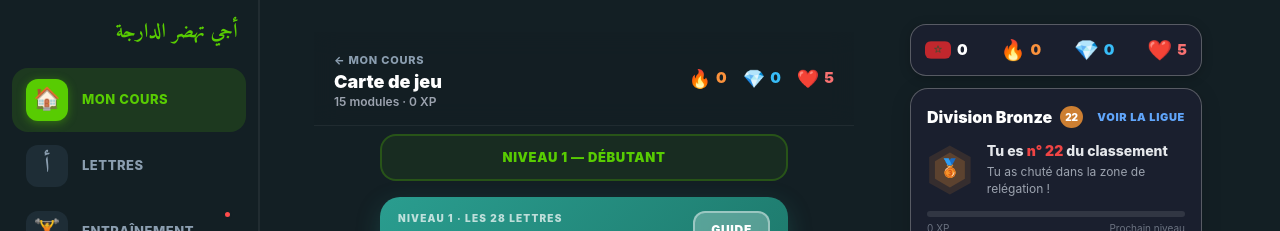
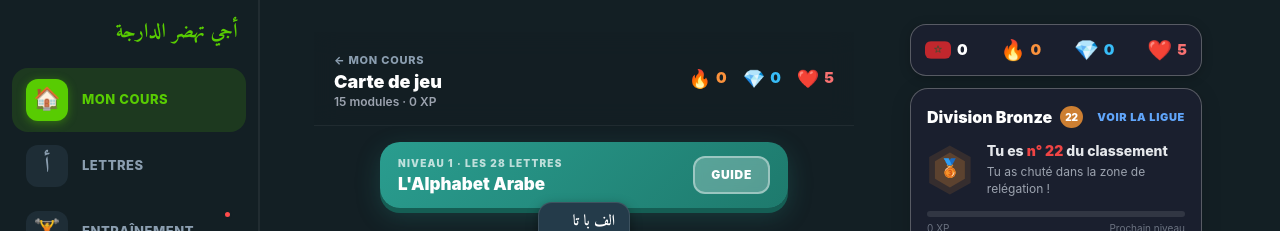
Before and after one commit to Nlazaar/AjiTahdarDarija, a Next.js app in the folder web/: page /progress in a window 1280 px wide. Shown: the top 231 px of the page. Built offline with nearby package versions, Linux system fonts and the light colour scheme; no server answers.

Commit message:
fix: remove level banners from progress page
Co-Authored-By: Claude Sonnet 4.6 <noreply@anthropic.com>

```diff
--- a/web/app/progress/page.tsx
+++ b/web/app/progress/page.tsx
@@ -439,14 +439,10 @@ export default function ProgressPage() {
           const unlocked = isModuleUnlocked(modIdx);
           const completed = isModuleComplete(mod);
           const isActiveModule = !completed && unlocked;
-          const showLevelBanner = curLevel !== prevLevel;
           prevLevel = curLevel;
 
           return (
             <div key={mod.id}>
-              {/* Level banner */}
-              {showLevelBanner && <LevelBanner level={curLevel} />}
-
               {/* Chapter header */}
               <ChapterHeader
                 mod={mod}
```
